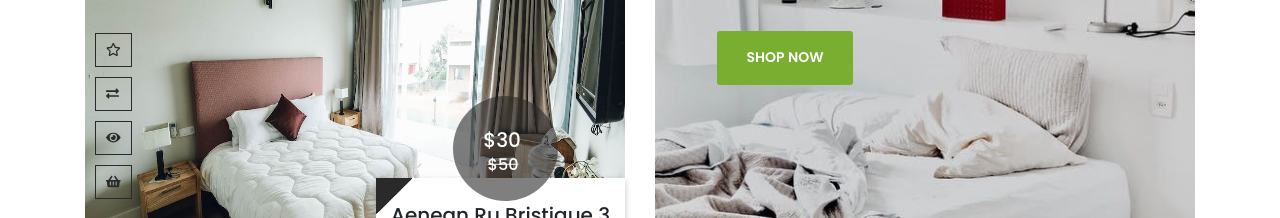
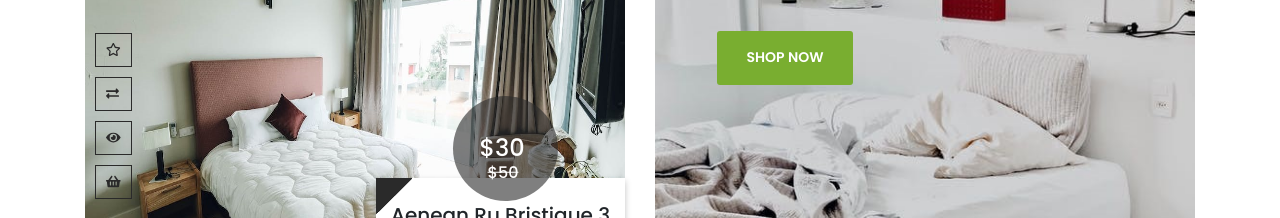
Before and after one commit to bitcooker/furniture-shop, a React (Create React App) app: page / in a window 1280 px wide. Shown: the part 2440-2658 px from the top of the page. Built offline with nearby package versions, Linux system fonts and the light colour scheme.

Commit message:
add ternary operator to GallerySlider

```diff
--- a/src/components/common/GallerySlider/GallerySlider.js
+++ b/src/components/common/GallerySlider/GallerySlider.js
@@ -27,7 +27,7 @@ const GallerySlider = () => {
       />
       <div className={styles.promo}>
         <h4>${`${topSeller[2].price}`}</h4>
-        <h6>${`${topSeller[2].priceOld}`}</h6>
+        {topSeller[2].priceOld ? <h6>${`${topSeller[2].priceOld}`}</h6> : ' '}
       </div>
       <Badge topSeller={topSeller} />
       <Slider topSeller={topSeller} />
--- a/src/components/common/GallerySlider/GallerySlider.module.scss
+++ b/src/components/common/GallerySlider/GallerySlider.module.scss
@@ -178,16 +178,16 @@
         h4 {
             position: absolute;
             z-index: 2;
-            top:-50px;
+            top:-40px;
             left: -47px;
             transform: translate(-50%, -80%);
-            font-size: 20px;
+            font-size: 24px;
         }
 
         h6 {
             position: absolute;
             z-index: 2;
-            top:-48px;
+            top:-40px;
             left: -46px;
             transform: translate(-50%, 30%);
             font-size: 16px;
```
